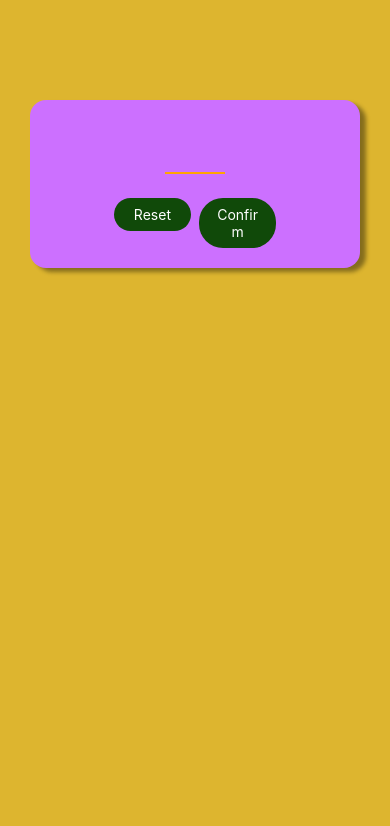
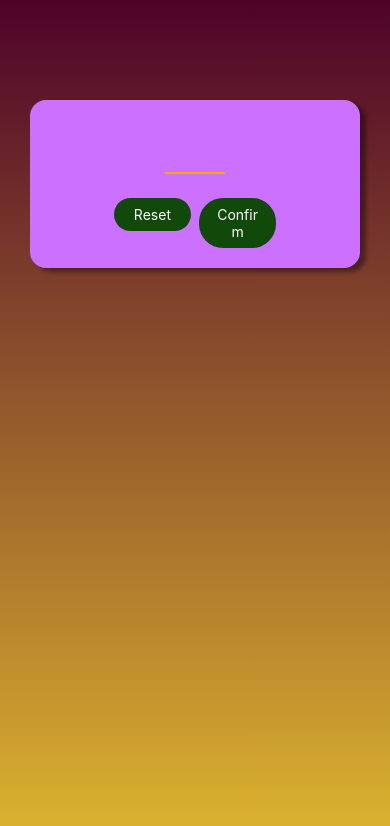
Before and after one commit to spiglebach/react-native, a React Native app in the folder target-app/: screen / in a window 390 px wide. Shown: the top 826 px of the page. Built offline with nearby package versions, Linux system fonts and the light colour scheme.

Commit message:
add linear gradient background

```diff
--- a/target-app/App.js
+++ b/target-app/App.js
@@ -1,11 +1,12 @@
-import { StyleSheet, View } from 'react-native';
+import { StyleSheet } from 'react-native';
 import StartGameScreen from './screens/StartGameScreen';
+import { LinearGradient } from 'expo-linear-gradient';
 
 export default function App() {
     return (
-        <View style={styles.root}>
+        <LinearGradient colors={['#4e0329', '#ddb52f']} style={styles.root}>
             <StartGameScreen />
-        </View>
+        </LinearGradient>
     );
 }
 
--- a/target-app/package.json
+++ b/target-app/package.json
@@ -12,7 +12,8 @@
     "expo": "~52.0.27",
     "expo-status-bar": "~2.0.1",
     "react": "18.3.1",
-    "react-native": "0.76.6"
+    "react-native": "0.76.6",
+    "expo-linear-gradient": "~14.0.2"
   },
   "devDependencies": {
     "@babel/core": "^7.20.0"
```
Also changed, not shown: 1 other file (tests, documents, lock files or other folders).
